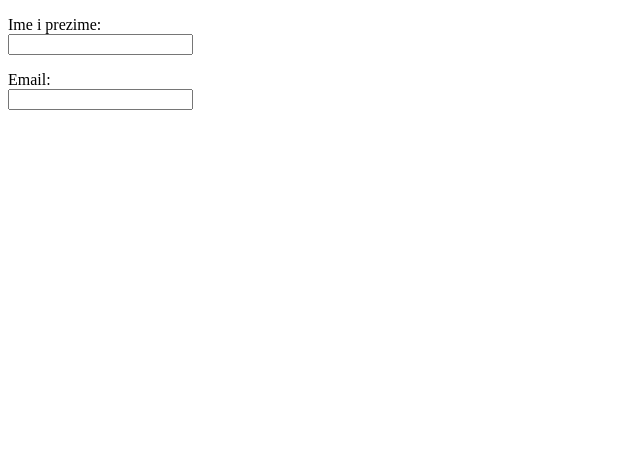
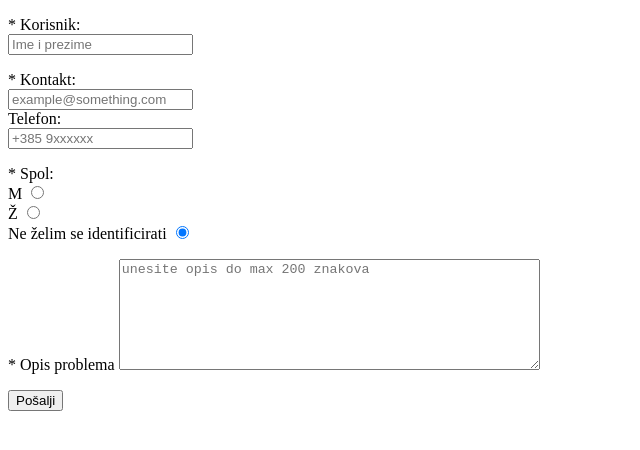
Before and after one commit to Mihovilb/algebra.obrazci, a plain HTML site: page index.html in a window 1280 px wide. Shown: the whole page, without its empty margins (0-640 px from the left). Drawn offline with Linux system fonts and the light colour scheme.

Commit message:
kompletno implementiran obrazac

```diff
--- a/index.html
+++ b/index.html
@@ -9,14 +9,43 @@
 
     <form name="kontakt_obrazac" action="" method="post" enxtype="text/plain" autocomplete="off">
         <p>
-            <label for="ime">Ime i prezime:</label>
+            <label for="ime">* Korisnik:</label>
         <br>
-        <input id="ime" type="text" required/>
+        <input id="ime" type="text" required placeholder="Ime i prezime"/>
     </p>
 <p>
-        <label for="email">Email:</label> <br>
-        <input id="email" type="email"/>
+        <label for="email">* Kontakt:</label> <br>
+        <input id="email" required type="email" placeholder="example@something.com"/><br>
+        <label for="tel">Telefon:</label><br>
+        <input id="tel" type="tel" placeholder="+385 9xxxxxx">
     </p>
+    <p>
+        <label>* Spol:</label><br>
+        <label for="muško">M</label>
+        <input id="muško" type="radio" name="spol">
+        <br>
+        <label for="žensko">Ž</label>
+        <input id="žensko" type="radio" name="spol">
+        <br>
+        <label for="ono">Ne želim se identificirati</label>
+        <input id="ono" type="radio" name="spol" checked>
+
+        <!--
+            <select id="spol" name="spol">
+        <option value="M">M</option>
+        <option value="Ž">Ž</option>
+        </select>
+    -->
+            </p>
+
+            <p>
+<label for="opis">* Opis problema</label>
+<textarea id="opis" name="opis" rows="7" cols="50" maxlength="200" required placeholder="unesite opis do max 200 znakova">
+</textarea>
+</p>
+<p>
+    <input type="submit" value="Pošalji">
+</p>
     </form>
 </body>
 </html>
```
